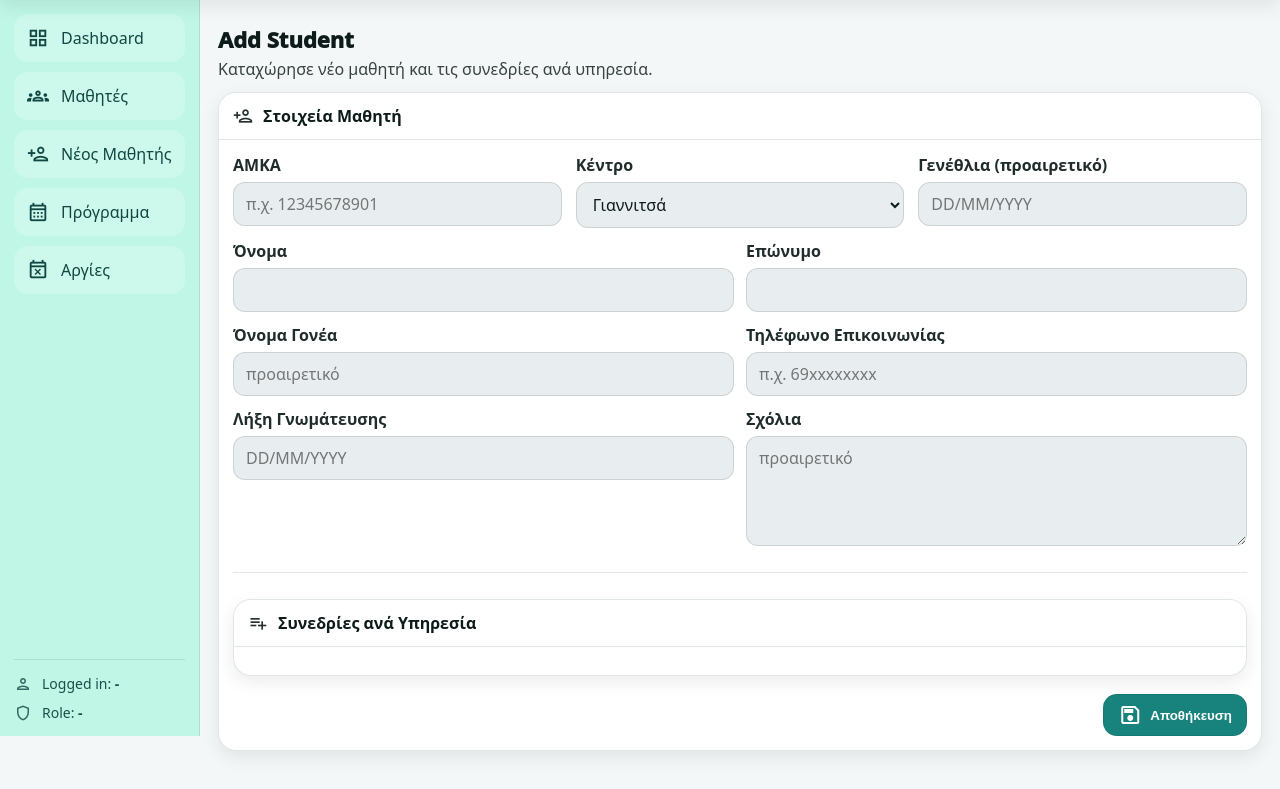
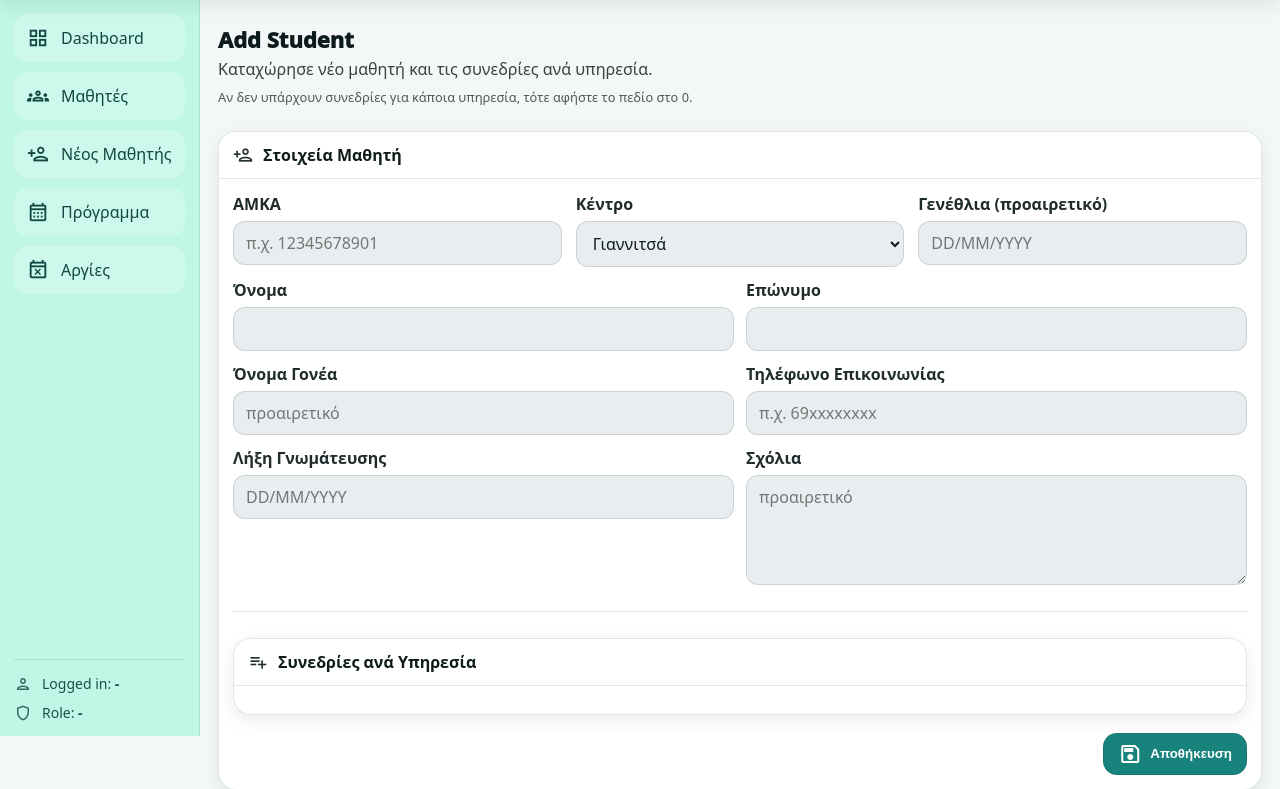
Before and after one commit to mouchtarisDi/student-center-app, a FastAPI app: template app/templates/student_new.html in a window 1280 px wide. Shown: the part 64-853 px from the top of the page. Before the commit the page ends 832 px from the top, so only its background shows below. Run offline with FastAPI, Linux system fonts and the light colour scheme; the template is opened without the code that fills it, so the values that code supplies are empty.

Commit message:
Default sessions set to 0

```diff
--- a/app/templates/student_new.html
+++ b/app/templates/student_new.html
@@ -6,6 +6,9 @@
   <div>
     <h1 class="page-title">Add Student</h1>
     <p class="page-subtitle">Καταχώρησε νέο μαθητή και τις συνεδρίες ανά υπηρεσία.</p>
+    <p style="margin-top: 8px; font-size: 0.8em; color: #555;">
+      Αν δεν υπάρχουν συνεδρίες για κάποια υπηρεσία, τότε αφήστε το πεδίο στο 0.
+    </p>
   </div>
 </div>
 
@@ -105,10 +108,12 @@
                 <span>{{ s.name }}</span>
                 <input
                   type="number"
+                  value="0"
                   min="0"
                   step="1"
                   name="sessions_{{ s.id }}"
                   placeholder="0"
+                  required
                 >
               </label>
             {% endfor %}
```
